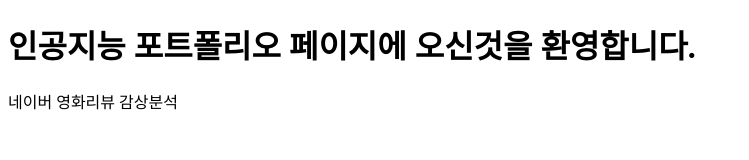
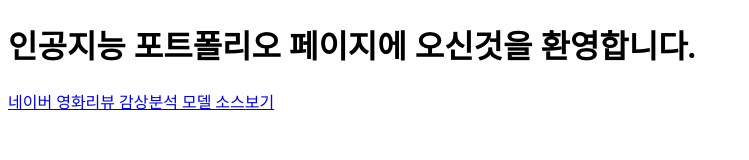
Before and after one commit to Pridecheese/NPLProject, a plain HTML site: page index.html in a window 1280 px wide. Shown: the whole page, without its empty margins (0-749 px from the left). Drawn offline with Linux system fonts and the light colour scheme.

Commit message:
Update index.html

```diff
--- a/index.html
+++ b/index.html
@@ -6,7 +6,7 @@
   <body>
     <h1> 인공지능 포트폴리오 페이지에 오신것을 환영합니다.</h1>
     <div>
-      <a>네이버 영화리뷰 감상분석</a>
+      <a href="/NLPModel.py">네이버 영화리뷰 감상분석 모델 소스보기</a>
     </div>
   </body>
 </html>
```
